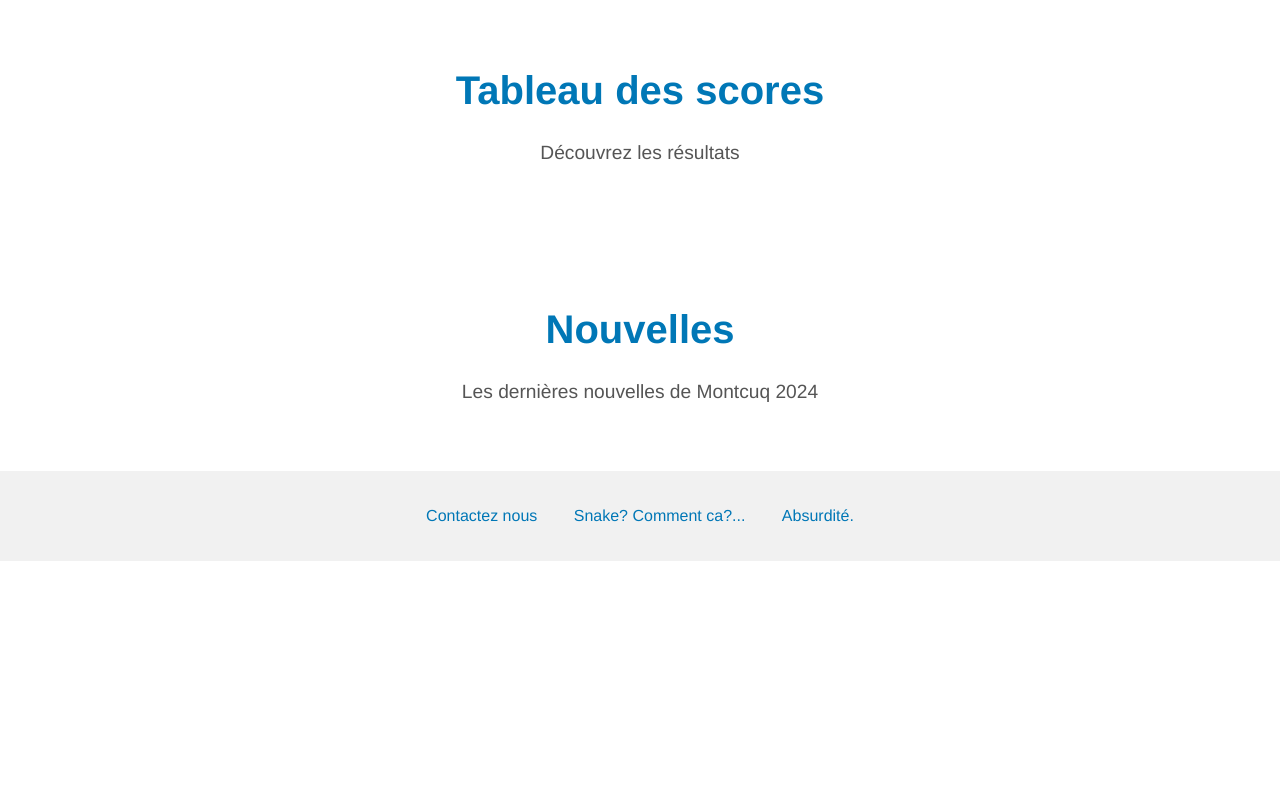
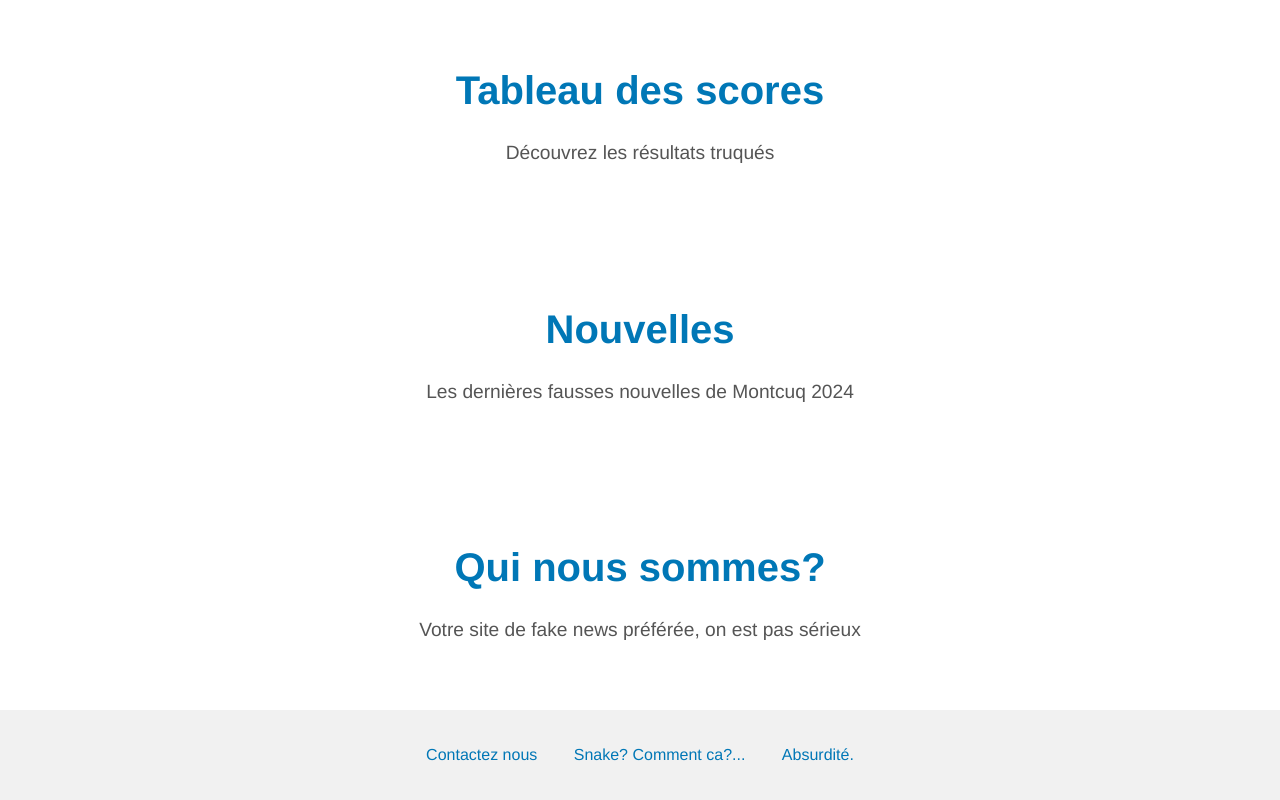
Before and after one commit to TD343/Montcuq-2024, a plain HTML site: page index.html in a window 1280 px wide. Shown: the part 966-1766 px from the top of the page. Before the commit the page ends 1527 px from the top, so only its background shows below. Drawn offline with Linux system fonts and the light colour scheme.

Commit message:
commit project final

```diff
--- a/index.html
+++ b/index.html
@@ -44,14 +44,18 @@
   <!--section under body-->
   <section id="about">
     <h2><a href="board.html">Tableau des scores</a></h2>
-    <p>Découvrez les résultats</p>
+    <p>Découvrez les résultats truqués</p>
   </section>
 
   <section id="events">
     <h2><a href="absurdity.html">Nouvelles</a></h2>
-    <p>Les dernières nouvelles de Montcuq 2024</p>
+    <p>Les dernières fausses nouvelles de Montcuq 2024</p>
   </section>
 
+  <section id="events">
+    <h2><a href="non.html">Qui nous sommes?</a></h2>
+    <p>Votre site de fake news préférée, on est pas sérieux</p>
+  </section>
 
 <!--footer simple-->
   <footer>
```
Also changed, not shown: non.html (+1 -1 lines).
